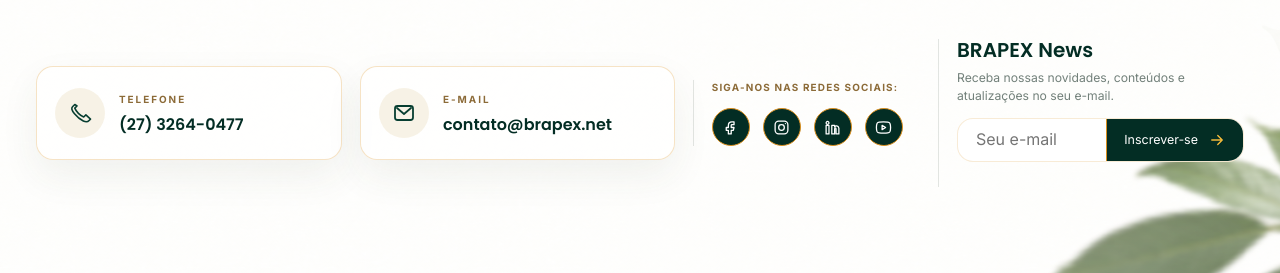
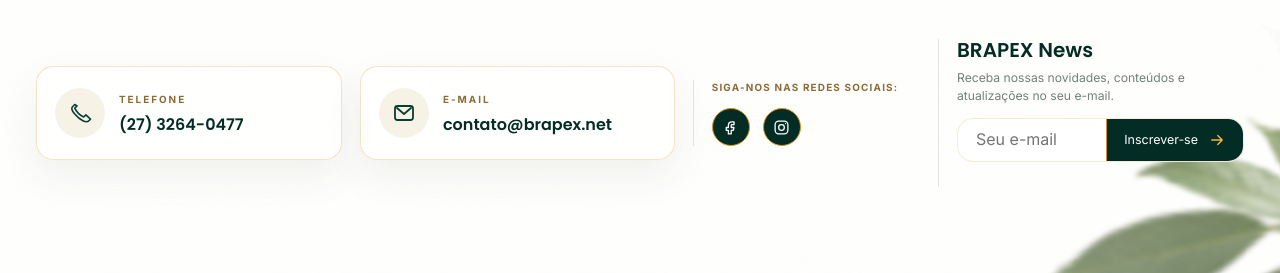
Before and after one commit to xpzinzz/landing-page-brapex, a plain HTML site: page index.html in a window 1280 px wide. Shown: the part 3156-3429 px from the top of the page. Drawn offline with Linux system fonts and the light colour scheme.

Commit message:
fix: remove botoes sociais sem link (LinkedIn e YouTube) da secao de contato

```diff
--- a/index.html
+++ b/index.html
@@ -512,12 +512,6 @@
               <a href="https://www.instagram.com/brapex.mamao/" aria-label="Instagram" target="_blank" rel="noopener noreferrer">
                 <svg class="icon"><use href="#icon-instagram"></use></svg>
               </a>
-              <a href="#" aria-label="LinkedIn">
-                <svg class="icon"><use href="#icon-linkedin"></use></svg>
-              </a>
-              <a href="#" aria-label="YouTube">
-                <svg class="icon"><use href="#icon-youtube"></use></svg>
-              </a>
             </div>
           </div>
 
```
Also changed, not shown: 1 other file.
